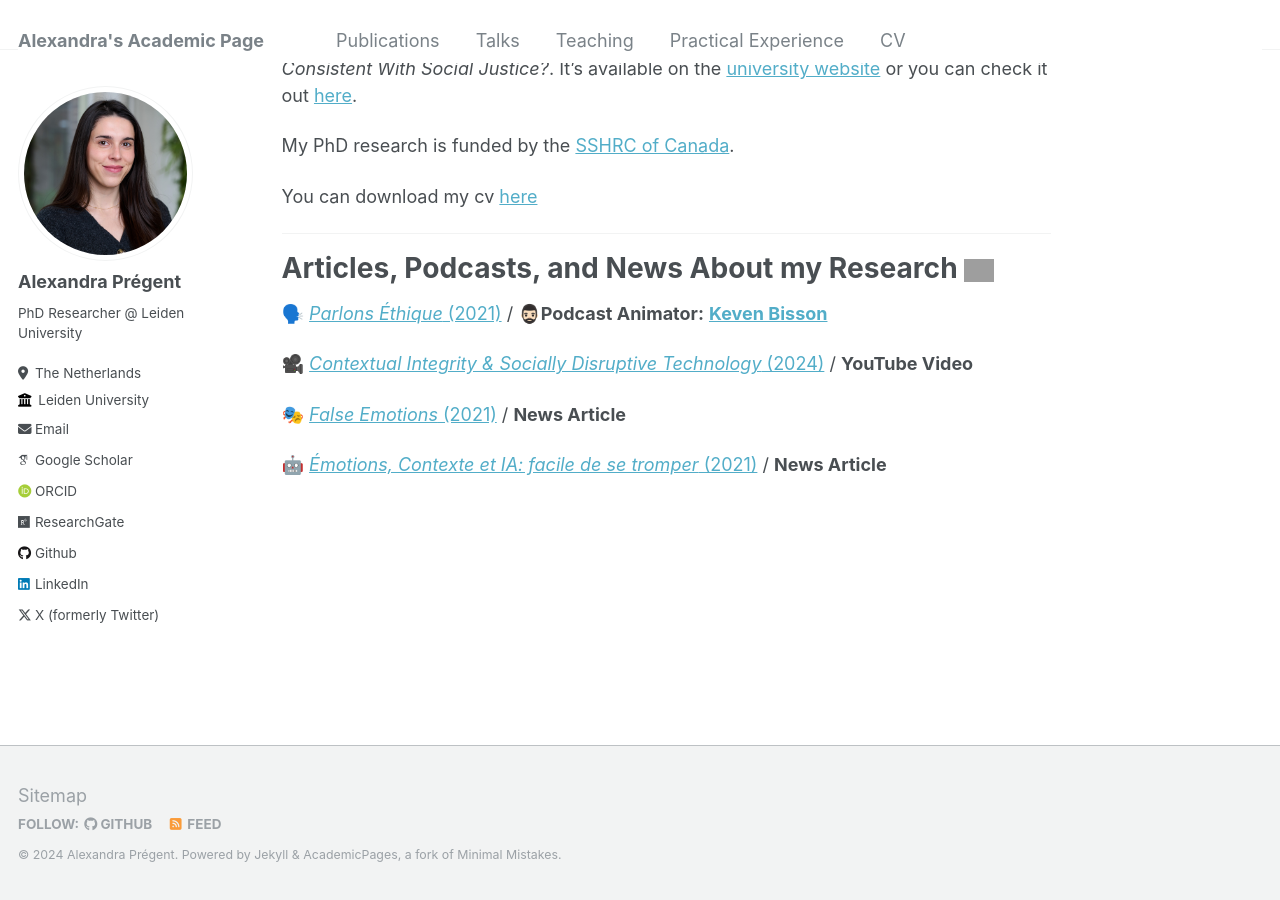
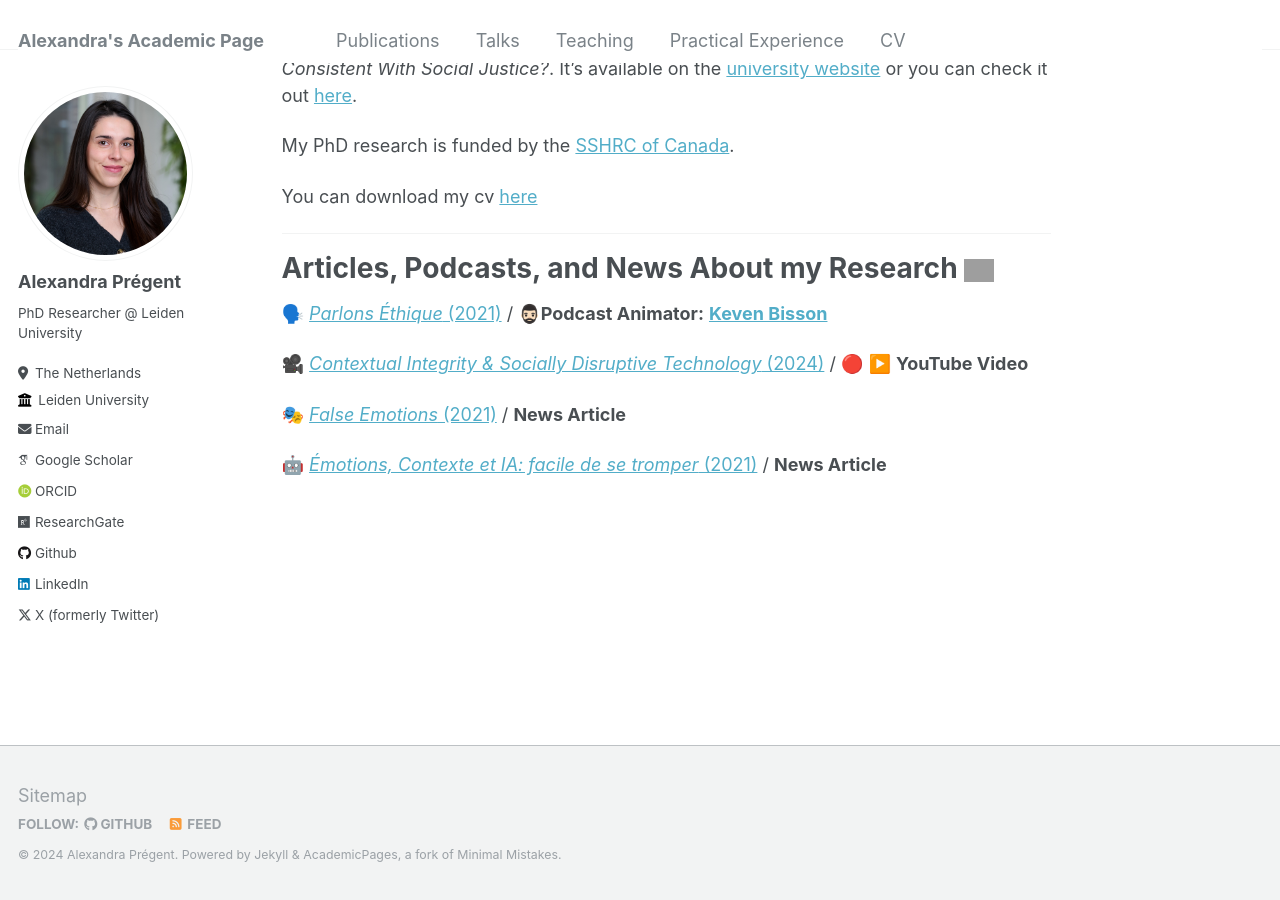
Before and after one commit to AlexandraPregent/AlexandraPregent.github.io, a Jekyll site: the page built from _pages/about.md, in a window 1280 px wide and 900 px high, scrolled down 660 px. Built offline with Jekyll 4.4.1, drawn with Linux system fonts in a browser that asks for light colours; some web fonts are replaced; grey boxes are pictures that could not be loaded.

```diff
--- a/_pages/about.md
+++ b/_pages/about.md
@@ -26,10 +26,10 @@ You can download my cv [here](https://AlexandraPregent.github.io/files/Alexandra
 # Articles, Podcasts, and News About my Research <img src="https://github.com/AlexandraPregent/AlexandraPregent.github.io/assets/165220288/f362716c-61f5-4a93-9807-b0812a4f4c81" alt="https://github.com/AlexandraPregent/AlexandraPregent.github.io/assets/165220288/f362716c-61f5-4a93-9807-b0812a4f4c81" width="30"/>
 
 
-🗣️ [*Parlons Éthique* (2021)](https://www.youtube.com/watch?v=_szyyVoG5bs)  /  🧔🏻‍♂️**Podcast Animator:** **[Keven Bisson](https://www.kevenbisson.com/)**
+🗣️  [*Parlons Éthique* (2021)](https://www.youtube.com/watch?v=_szyyVoG5bs)  /  🧔🏻‍♂️**Podcast Animator:** **[Keven Bisson](https://www.kevenbisson.com/)**
 
-🎥 [*Contextual Integrity & Socially Disruptive Technology* (2024)](https://www.youtube.com/watch?v=hEOm9ITLa4Q) / **YouTube Video**
+🎥  [*Contextual Integrity & Socially Disruptive Technology* (2024)](https://www.youtube.com/watch?v=hEOm9ITLa4Q) / 🔴 ▶️ **YouTube Video**
 
-🎭 [*False Emotions* (2021)](https://www.fp.ulaval.ca/actualites/alexandra-pregent-etudiante-a-la-maitrise-en-philosophie-a-presente-ses-travaux-dans-le-cadre-de-la-semaine-numeriqc) / **News Article**
+🎭  [*False Emotions* (2021)](https://www.fp.ulaval.ca/actualites/alexandra-pregent-etudiante-a-la-maitrise-en-philosophie-a-presente-ses-travaux-dans-le-cadre-de-la-semaine-numeriqc) / **News Article**
 
-🤖 [*Émotions, Contexte et IA: facile de se tromper* (2021)](https://cursus.edu/fr/22736/emotions-contexte-et-ia-facile-de-se-tromper) / **News Article**
+🤖  [*Émotions, Contexte et IA: facile de se tromper* (2021)](https://cursus.edu/fr/22736/emotions-contexte-et-ia-facile-de-se-tromper) / **News Article**
```
